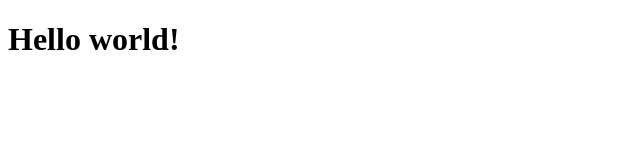
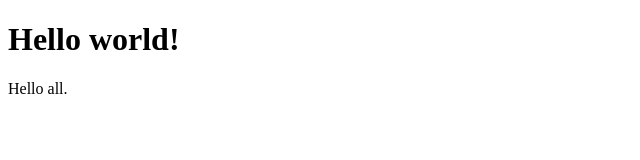
Before and after one commit to annalindqvist/testPages, a plain HTML site: page index.html in a window 1280 px wide. Shown: the full height of the page, 0-640 px from the left. Drawn offline with Linux system fonts and the light colour scheme.

Commit message:
added p tag

```diff
--- a/index.html
+++ b/index.html
@@ -8,5 +8,6 @@
 </head>
 <body>
     <h1>Hello world!</h1>
+    <p>Hello all.</p>
 </body>
 </html>
```
